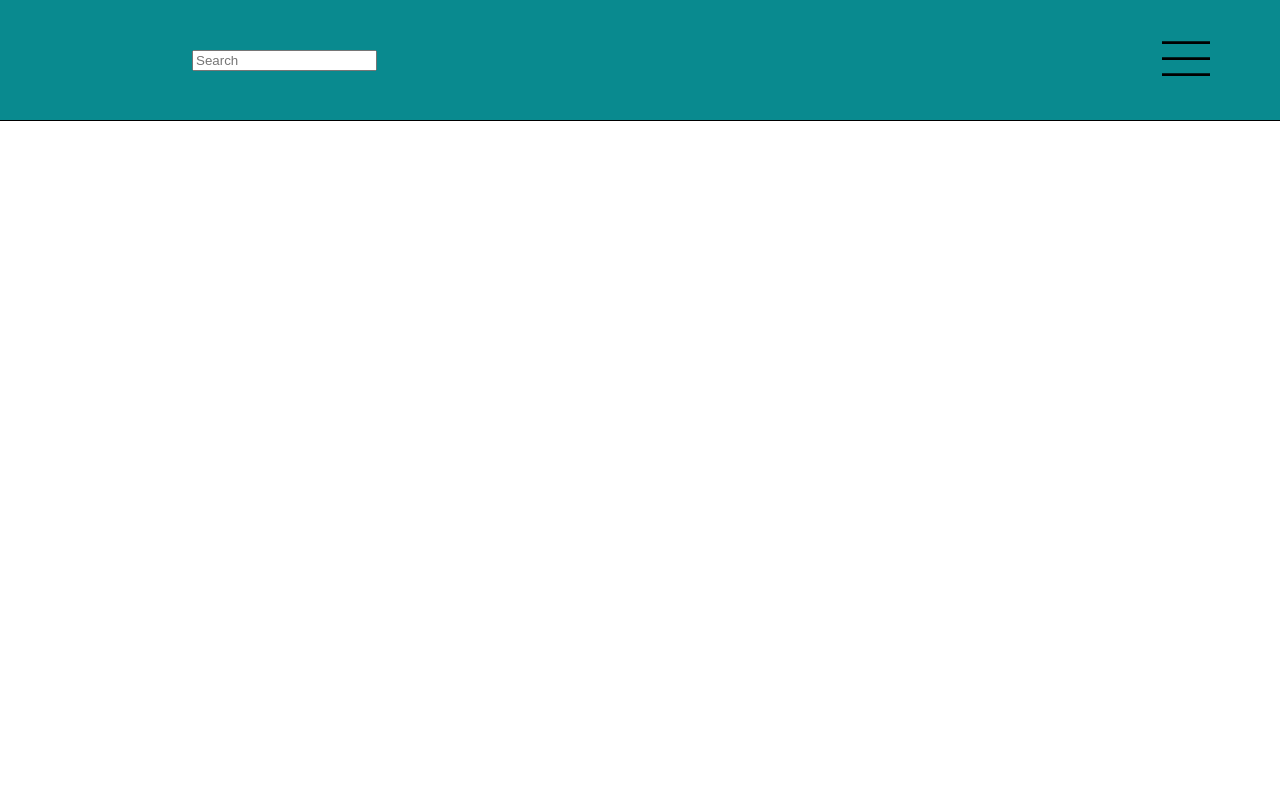
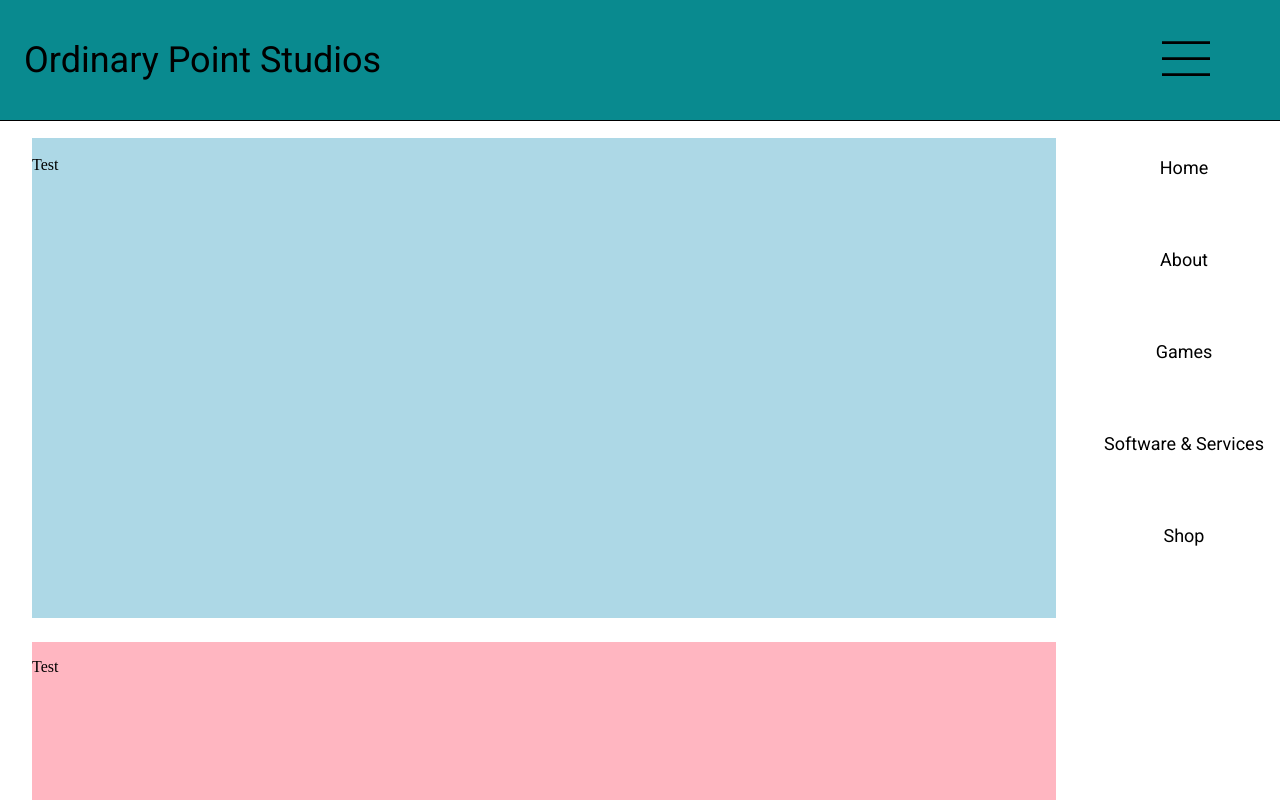
Before and after one commit to CooperHampson/Ordinary-Point-Studios-Web, a plain HTML site: page index.html in a window 1280 px wide. Both pictures are taken after a click on the button 1186 px from the left and 60 px from the top of the page. Shown: the top 800 px of the page. Drawn offline with Linux system fonts and the light colour scheme.

Commit message:
Version 1.1

```diff
--- a/index.html
+++ b/index.html
@@ -8,24 +8,71 @@
     <link href="https://fonts.googleapis.com/css2?family=Roboto:ital,wght@0,100..900;1,100..900&display=swap" rel="stylesheet">
 
     <link rel="stylesheet" href="styles/header.css">
+    <link rel="stylesheet" href="styles/general.css">
+    <link rel="stylesheet" href="styles/sidebar.css">
+    <link rel="stylesheet" href="styles/content.css">
 
   </head>
   <body>
     <div class="header">
       <div class="left-section">
+        <p class="company-name">
+          Ordinary Point Studios
+        </p>
       </div>
       <div class="middle-section">
-        <input class="search-bar" tpye="text" placeholder="Search">
+
       </div>
       <div class="right-section">
-        <button class="menu-button">
+        <button class="menu-button" onclick="toggleSidebar()">
           <img class="menu-logo" src="menu-icons/hamburger-menu.svg">
         </button>
       </div>
     </div>
 
     <div class="sidebar">
+      <div class="sidebar-link">
+        <div>Home</div>
+      </div>
+      <div class="sidebar-link">
+        <div>About</div>
+      </div>
+      <div class="sidebar-link">
+        <div>Games</div>
+      </div>
+      <div class="sidebar-link">
+        <div>Software & Services</div>
+      </div>
+      <div class="sidebar-link">
+        <div>Shop</div>
+      </div>
+    </div>
 
+    <div class="content-grid">
+      <div class="main-heading">
+        <div class="heading-image-row">
+          <img class="heading-img" src="">
+          <div class="heading-text">
+            Test
+          </div>
+        </div>
+      </div>
+      <div class="news-section">
+        <div class="news-row">
+          <p class="news-text">
+            Test
+          </p>
+        </div>
+      </div>
+      <div class="contact-section">
+        <div class="contact-row">
+          <p class="contact-text">
+            Contact us via:
+          </p>
+        </div>
+      </div>
     </div>
+
+    <script src="sidebar.js"></script>
   </body>
 </html>
```
